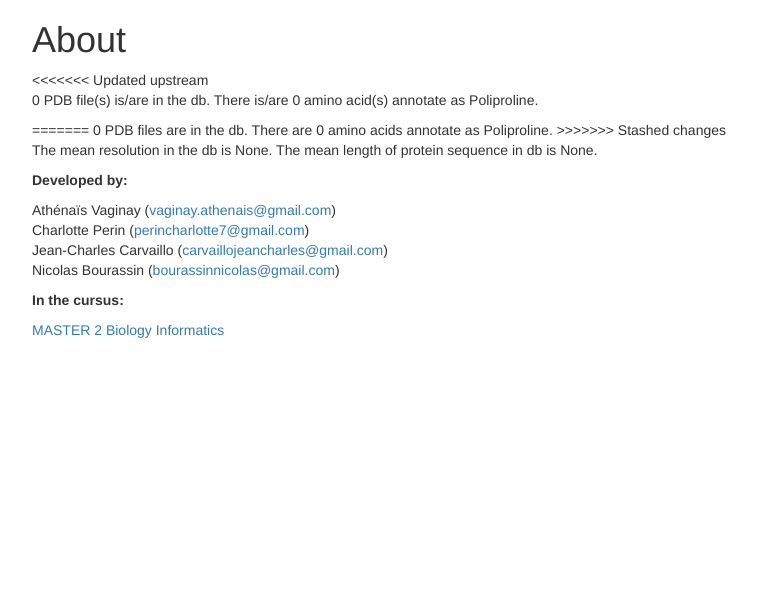
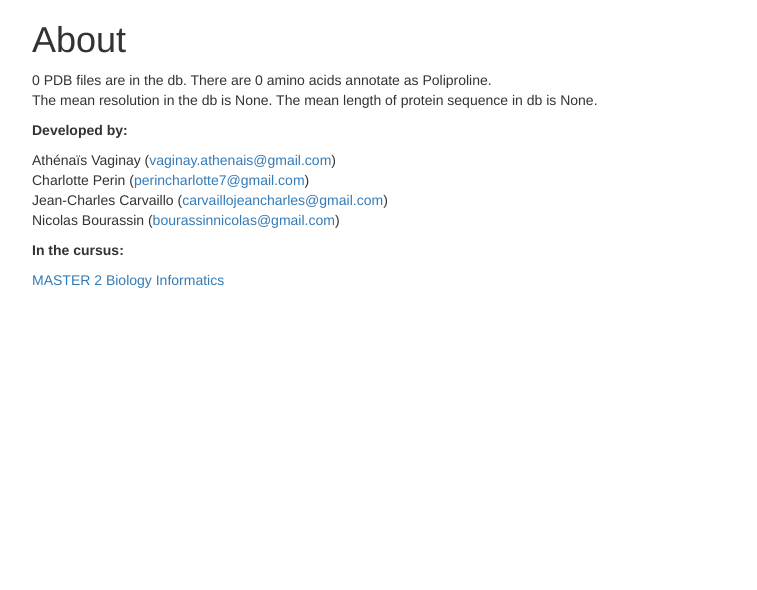
Before and after one commit to nanls/M2BI-db-project, a Flask app: page /about in a window 1280 px wide. Shown: the part 72-662 px from the top of the page, without its empty margins (38-795 px from the left). Run offline with Flask 2, Linux system fonts and the light colour scheme; data that the repository does not hold is empty; some libraries are stand-ins or nearby versions.

Commit message:
correction of conflict

```diff
--- a/app/templates/about.html
+++ b/app/templates/about.html
@@ -4,12 +4,6 @@
 
 
 {% block content %}
-<<<<<<< Updated upstream
-    <p>
-    	{{num_pdb}} PDB file(s) is/are in the db. There is/are {{num_P}} amino acid(s) annotate as Poliproline.
-
-    </p>
-=======
     {% if num_pdb == 1%}
         <p>
             {{num_pdb}} PDB file is in the db.
@@ -24,7 +18,6 @@
     {% else %}
             There are {{num_P}} amino acids annotate as Poliproline.
     {% endif %}
->>>>>>> Stashed changes
     <p>
     	The mean resolution in the db is {{mean_resol}}. The mean length of protein sequence in db is {{mean_len}}.
     </p>
```
